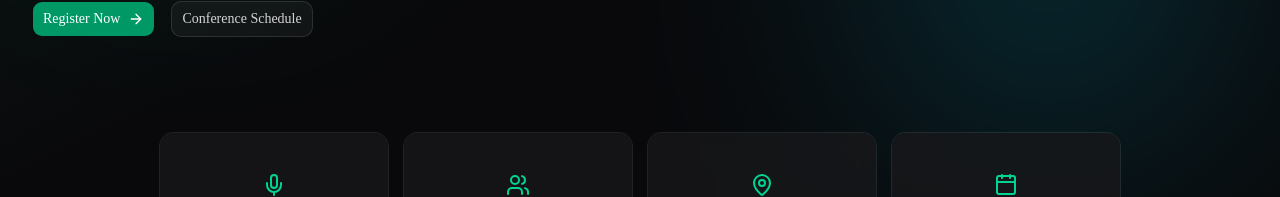
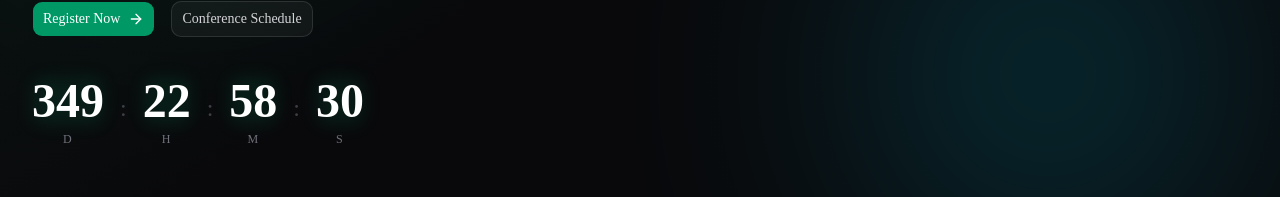
Before and after one commit to faweizhao26/HOW-WEBSITE, a Next.js app: page / in a window 1280 px wide. Shown: the part 535-732 px from the top of the page. Built offline with nearby package versions, Linux system fonts and the light colour scheme; no server answers; the database is empty.

Commit message:
Add countdown timer to hero section

```diff
--- a/src/app/page.tsx
+++ b/src/app/page.tsx
@@ -6,6 +6,7 @@ import { Button } from "@/components/ui/button"
 import { Badge } from "@/components/ui/badge"
 import { Card, CardContent } from "@/components/ui/card"
 import { CheckCircle, ArrowRight, Calendar, MapPin, Users, Mic } from "lucide-react"
+import { Countdown } from "@/components/countdown"
 
 async function getSettings() {
   try {
@@ -75,6 +76,8 @@ export default async function HomePage() {
                 </Button>
               </Link>
             </div>
+
+            <Countdown target={settings.conference_date || "2027-04-26"} locale={locale} />
           </div>
         </div>
       </section>
--- /dev/null
+++ b/src/components/countdown.tsx
@@ -0,0 +1,56 @@
+"use client"
+
+import { useEffect, useState } from "react"
+
+export function Countdown({ target, locale }: { target: string; locale: string }) {
+  const [timeLeft, setTimeLeft] = useState({ days: 0, hours: 0, minutes: 0, seconds: 0 })
+  const [isPast, setIsPast] = useState(false)
+
+  useEffect(() => {
+    const targetDate = new Date(target)
+    if (isNaN(targetDate.getTime())) return
+
+    function tick() {
+      const now = Date.now()
+      const diff = targetDate.getTime() - now
+      if (diff <= 0) { setIsPast(true); return }
+      setTimeLeft({
+        days: Math.floor(diff / 86400000),
+        hours: Math.floor((diff % 86400000) / 3600000),
+        minutes: Math.floor((diff % 3600000) / 60000),
+        seconds: Math.floor((diff % 60000) / 1000),
+      })
+    }
+    tick()
+    const t = setInterval(tick, 1000)
+    return () => clearInterval(t)
+  }, [target])
+
+  if (isPast) return null
+
+  const labels = locale === "zh" ? ["天", "时", "分", "秒"] : ["D", "H", "M", "S"]
+  const nums = [timeLeft.days, timeLeft.hours, timeLeft.minutes, timeLeft.seconds]
+
+  return (
+    <div className="mt-10 flex items-center gap-2 sm:gap-4">
+      {nums.map((n, i) => (
+        <div key={i} className="flex items-center gap-2 sm:gap-4">
+          <div className="flex flex-col items-center">
+            <div className="relative">
+              <div className="absolute inset-0 bg-emerald-500/10 rounded-lg blur" />
+              <span className="relative text-3xl sm:text-4xl lg:text-5xl font-black tabular-nums text-white">
+                {String(n).padStart(2, "0")}
+              </span>
+            </div>
+            <span className="text-[10px] sm:text-xs uppercase tracking-widest text-zinc-500 mt-1.5">
+              {labels[i]}
+            </span>
+          </div>
+          {i < 3 && (
+            <span className="text-xl sm:text-2xl text-zinc-700 font-light translate-y-[-4px]">:</span>
+          )}
+        </div>
+      ))}
+    </div>
+  )
+}
```
